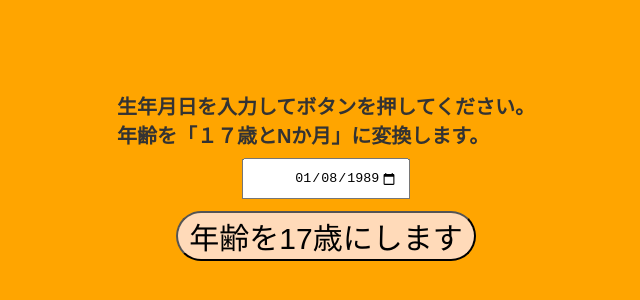
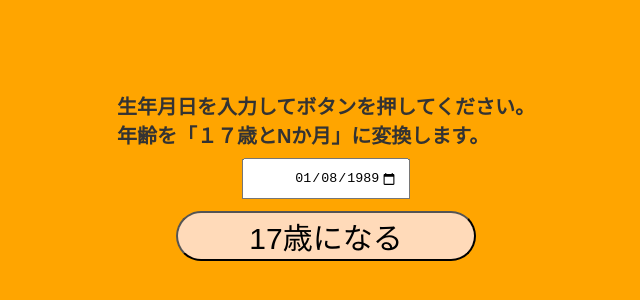
Before and after one commit to nec0cean/17andN, a plain HTML site: page index.html in a window 1280 px wide. Shown: the part 182-482 px from the top of the page, without its empty margins (314-954 px from the left). Drawn offline with Linux system fonts and the light colour scheme.

Commit message:
ボタンの文言を変更

```diff
--- a/index.html
+++ b/index.html
@@ -9,7 +9,7 @@
   <h1>生年月日を入力してボタンを押してください。<br>
     年齢を「１７歳とNか月」に変換します。</h1>
   <input type="date" id="calendar" value="1989-01-08" max="2100-12-31" min="1900-01-01">
-  <button type="button" class="button" onclick="conv17N()">年齢を17歳にします</button>
+  <button type="button" class="button" onclick="conv17N()">17歳になる</button>
   <p id="showDOB"></p>
   <p id="showdiffDate"></p>
   <p id="show17yNmonth"></p>
```
